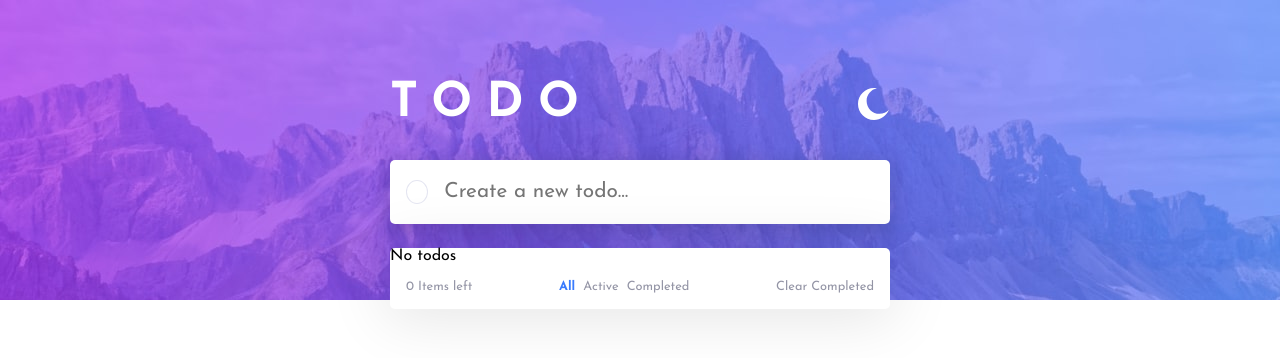
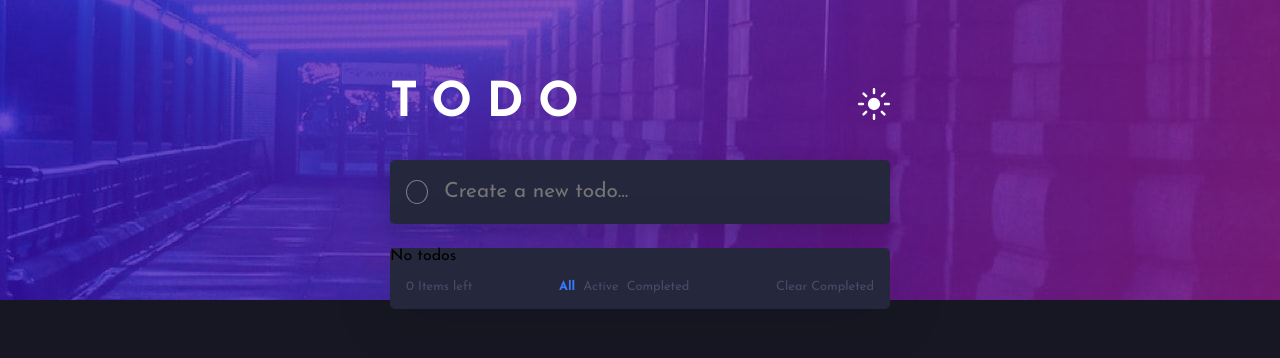
Before and after one commit to JakubKepak/FrontendMentor, a React (Create React App) app: page / in a window 1280 px wide. Shown: the top 358 px of the page. Built offline with nearby package versions, Linux system fonts and the light colour scheme.

Commit message:
update dark theme as default

```diff
--- a/src/App.js
+++ b/src/App.js
@@ -62,9 +62,9 @@ const dark = {
   themeIcon: lightThemeIcon,
   fontColor: "hsl(0, 0%, 98%)",
   checkboxBorderColor: "hsl(234, 11%, 52%)",
-  textColorLight: "hsl(236, 9%, 61%)",
-  textColorDark: "hsl(235, 19%, 35%)",
-  textColorItemDone: "hsl(233, 11%, 84%)",
+  textColorLight: "hsl(235, 19%, 35%)",
+  textColorDark: "hsl(236, 33%, 92%)",
+  textColorItemDone: "hsl(233, 14%, 35%)",
   brightBlueColor: "hsl(220, 98%, 61%)",
 };
 
@@ -90,7 +90,7 @@ const AppContainer = styled.div`
 `;
 
 function App() {
-  const [theme, setTheme] = useState(light);
+  const [theme, setTheme] = useState(dark);
 
   const {
     localStorageData,
```
